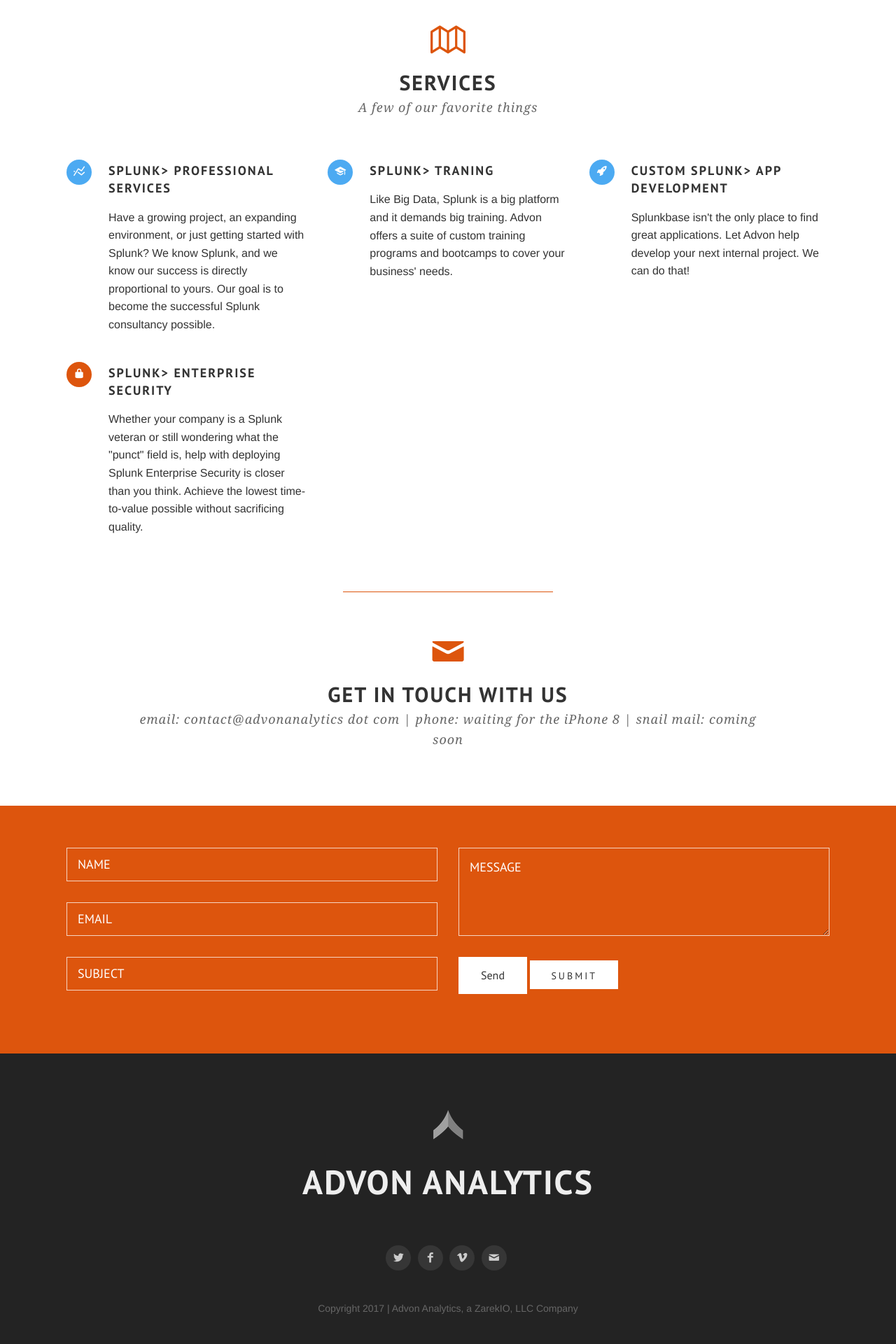
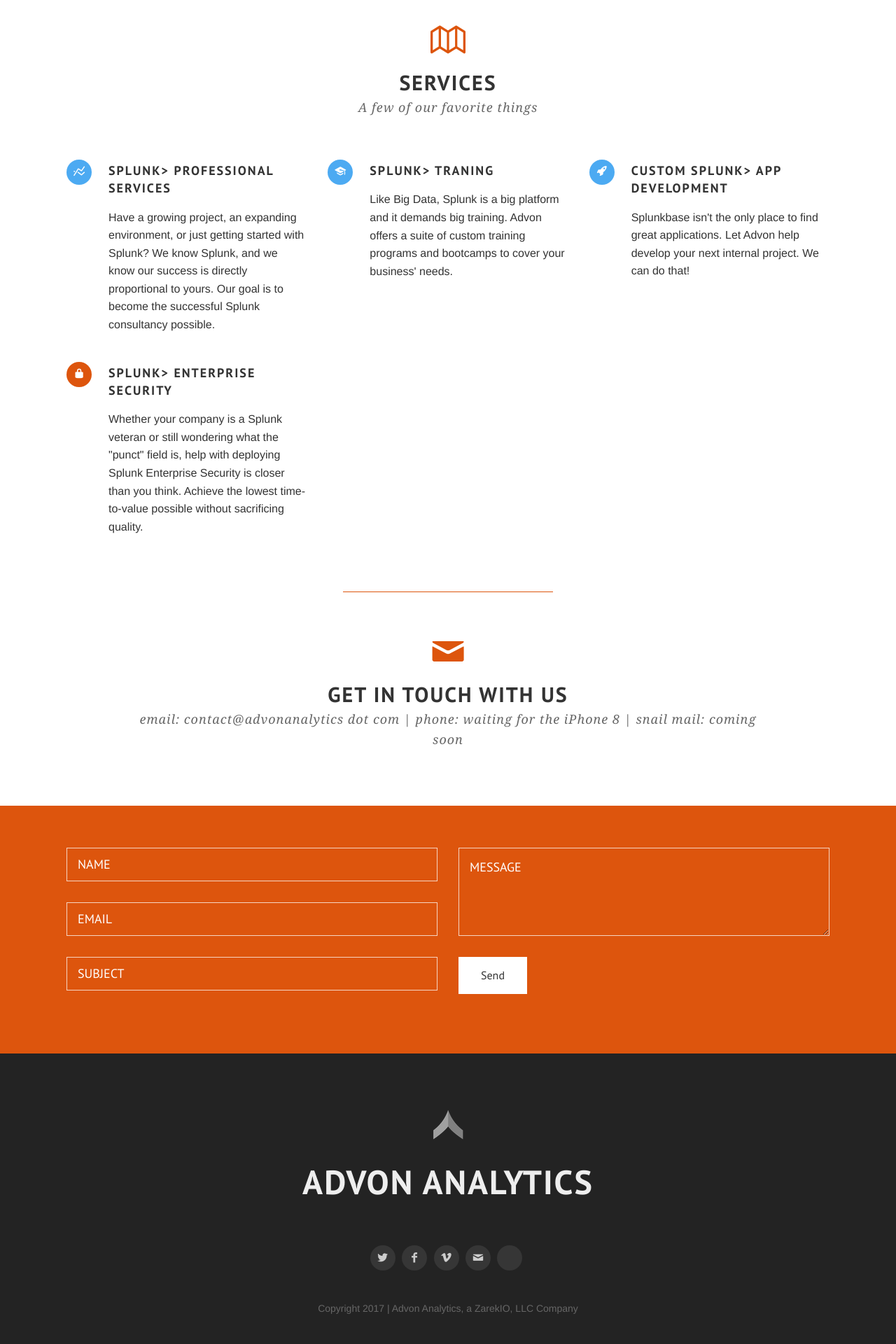
Before and after one commit to jdeer0618/advon, a Jekyll site: the page built from index.html, in a window 1280 px wide. Shown: the part 1049-2969 px from the top of the page at 70% size. Built offline with Jekyll 4.4.1, drawn with Linux system fonts in a browser that asks for light colours; some web fonts are replaced.

Commit message:
update admin icon remove second button

```diff
--- a/_includes/get-in-touch.html
+++ b/_includes/get-in-touch.html
@@ -21,7 +21,6 @@
       <div class='medium-6 large-6 columns'>
         <textarea placeholder='MESSAGE' name='message' type='text'></textarea>
         <button class='white' type='submit'>Send</button>
-        <input class='button white' type='submit'>
       </div>
     </div>
   </form>
--- a/_includes/socials.html
+++ b/_includes/socials.html
@@ -11,4 +11,7 @@
   <a href='#contact_us'>
     <i class='icon-mail grey'></i>
   </a>
+  <a href='/admin/index.html'>
+    <i class='icon-cog-alt grey'></i>
+  </a>
 </div>
```
